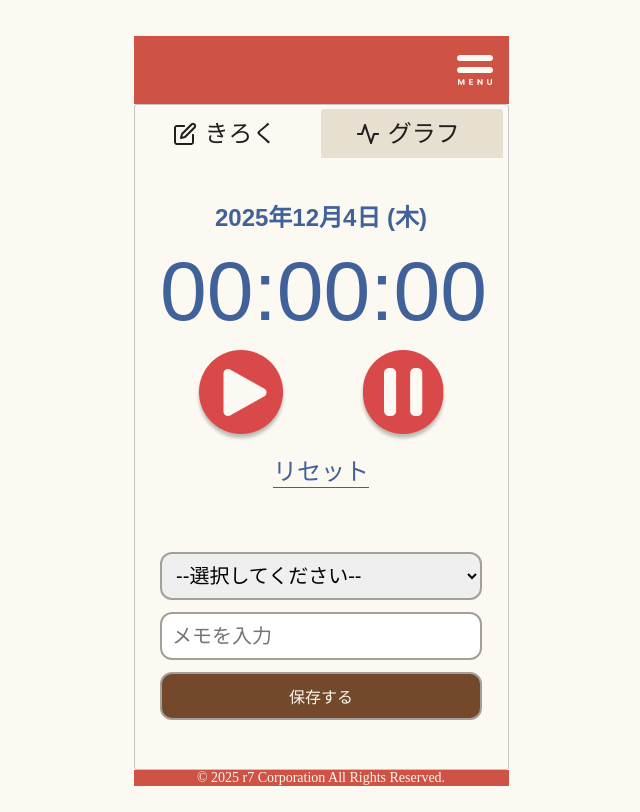
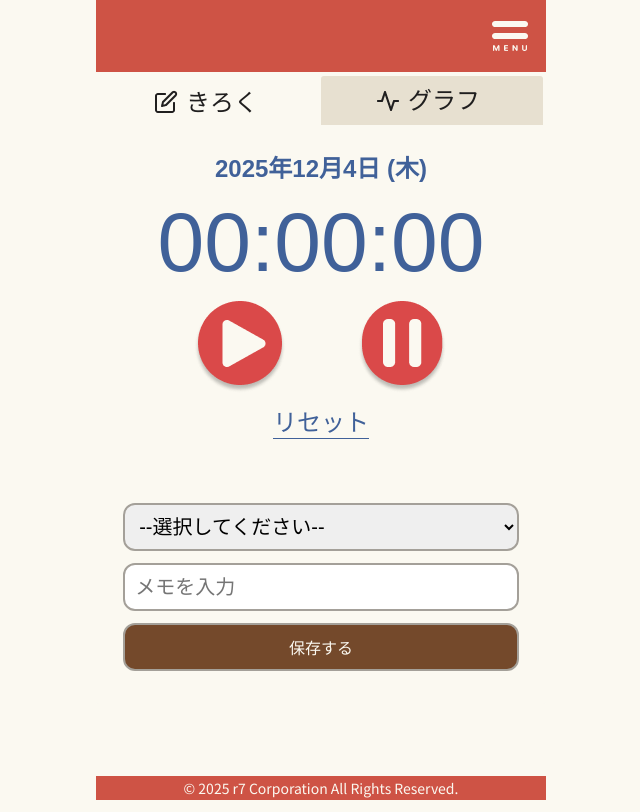
Before and after one commit to ayasky77-git/kadai04_kiroku, a plain HTML site: page main.html in a window 1280 px wide. Shown: the whole page, without its empty margins (319-959 px from the left). Drawn offline with nearby package versions, Linux system fonts and the light colour scheme.

Commit message:
位置調整

```diff
--- a/css/kiroku.css
+++ b/css/kiroku.css
@@ -9,19 +9,27 @@ html{
 }
 
 body{
-    width: 375px;
-    height: 812px;
+    width: 100%;
+    /* PC表示時の最大の幅を設定 */
+    max-width: 450px;
+    /* 左右のマージンをautoにすることで、max-widthを超えた場合にコンテンツを中央寄せする */
     margin: 0 auto;
+    min-height: 100vh;
     background-color: #FBF9F1;
     display: flex;
-    justify-content: center;
+    justify-content: flex-start;
     flex-direction: column;
+    font-family: 'Noto Sans JP',
+                 'Hiragino Sans',      /* Mac/iOSのゴシック体 */
+                 'Hiragino Kaku Gothic ProN', /* Mac/iOSのゴシック体 (古い指定) */
+                 'Meiryo',             /* Windowsのゴシック体 */
+                 'Yu Gothic',          /* Windowsのゴシック体 */
+                 sans-serif;           /* 最後に必ず sans-serif を指定 */
 }
 
 header{
     height: 72px;
-    margin-top: 44px;
-    padding: 10px;
+    padding: 10px 12px;
     background-color: #CE5345;
     display: flex;
     align-items: center;
@@ -54,24 +62,27 @@ header{
 
 /* メニューリストの定義 */
 #menu_list{
-margin: 0;
+    margin: 0;
     position: fixed;
     border: none;
-    /* ヘッダーのすぐ下に合わせる（ヘッダーの高さ72pxを基準） */
-    top: 116px;
-    /* フッターの上で止める（フッターの高さ24px + マージン34px = 58px）*/
-    bottom: 58px;
-    /* topとbottomの間を埋める */
+    top: 72px;
+    bottom: 24px;
     height: auto;
-    /* PC中央寄せのスマホ枠の右端に合わせる */
-    right: calc(50% - 187.5px);
+    /* PC中央寄せの複雑な計算を削除し、スマホでは画面右端に固定 */
+    right: 0;
     width: 250px;
-    /* レフトをリセット */
-    left: auto;
+    left: auto; /* 左からの位置指定を無効化 */
     background-color: #FBF9F1;
     z-index: 10000;
     padding: 20px;
     box-shadow: -2px 0 2px 0 rgba(0, 0, 0, 0.25);
+}
+
+@media (min-width: 475px) {
+    #menu_list {
+        /* bodyの右端位置 (50% + bodyの半幅 225px) にメニューリストの左端を合わせる */
+        right: calc(50% - 225px);
+    }
 }
 
 /* メニューリストが開いているとき、#menuボタンを非表示にする */
@@ -104,8 +115,9 @@ margin: 0;
 }
 
 section{
-    width: 100%;
-    margin: 24px 12px;
+    /* section 自体に左右の余白を適用し、main の padding を引き継ぐ */
+    margin: 24px 12px; /* 既存のCSSを元に戻す */
+    width: auto; /* width: 100% のままでも可 */
 }
 
 #settei{
@@ -185,7 +197,6 @@ button{
 
 footer{
     height: 24px;
-    margin-bottom: 34px;
     background-color: #CE5345;
     font-size: 14px;
     color: #FBF9F1;
@@ -196,31 +207,41 @@ footer{
 
 
 /* mainのcss */
+
+
 #tabs{
     height: 100%;
     background-color:#FBF9F1;
+    border: none;
+
 }
 
+/* タブ下の境界線（通常は灰色）を非表示にし、タブをコンテンツと一体化 */
+.ui-tabs .ui-tabs-panel {
+    padding: 0; /* デフォルトのpaddingを消去 */
+    border-width: 0; /* 境界線を消去 */
+    background: none; /* 背景を消去 */
+}
+
+/* タブバーの線の削除と Flexbox の調整 */
 .ui-tabs .ui-tabs-nav {
     margin: 0;
     padding: 0;
-    list-style: none; /* リストの点（デフォルト）を非表示 */
-    /* Flexboxを適用し、横幅いっぱいに広げる ★ */
+    list-style: none;
     display: flex;
     width: 100%;
     height: 50px;
-    border: none;
+    border: none; /* ★ 線を消す */
     background-color: #FBF9F1;
 }
 
 /* 非アクティブなタブの親要素 (li) の設定 */
 .ui-tabs .ui-tabs-nav li {
-    /* これで横幅を均等に分割 */
     flex-grow: 1;
-    text-align: center; /* コンテンツ中央寄せ */
+    text-align: center;
     background-color: #E7E0D0;
-    border: none;
-    margin-right: 0.1em; /* タブ間のわずかな境界 */
+    border: none; /* ★ 線を消す */
+    margin-right: 0; /* ★ タブ間のわずかな境界を消す */
 }
 
 /* 非アクティブなタブの文字色 */
@@ -242,17 +263,17 @@ footer{
     z-index: 2;
 }
 
-/* アクティブなタブの文字色 */
-.ui-tabs .ui-tabs-nav .ui-tabs-active a {
-    color: #201F1F; /* アクティブ時の文字色 */
+/* タブ下の境界線（通常は灰色）を非表示にし、タブをコンテンツと一体化 */
+.ui-tabs .ui-tabs-nav li.ui-tabs-active a {
+    /* アクティブタブのリンクをコンテンツエリアに近づける */
+    border-bottom: 5px solid #FBF9F1;
+    padding-bottom: 0px;
 }
 
-/* タブ下の境界線（通常は灰色）を非表示にし、タブをコンテンツと一体化 */
-.ui-tabs .ui-tabs-panel {
-    border-top: none;
-}
 
-#kiroku{
+
+#kiroku, #graph {
+    padding: 0 12px;
     display: flex;
     flex-direction: column;
     justify-content: center;
```
Also changed, not shown: index.html (+1 -1 lines).
